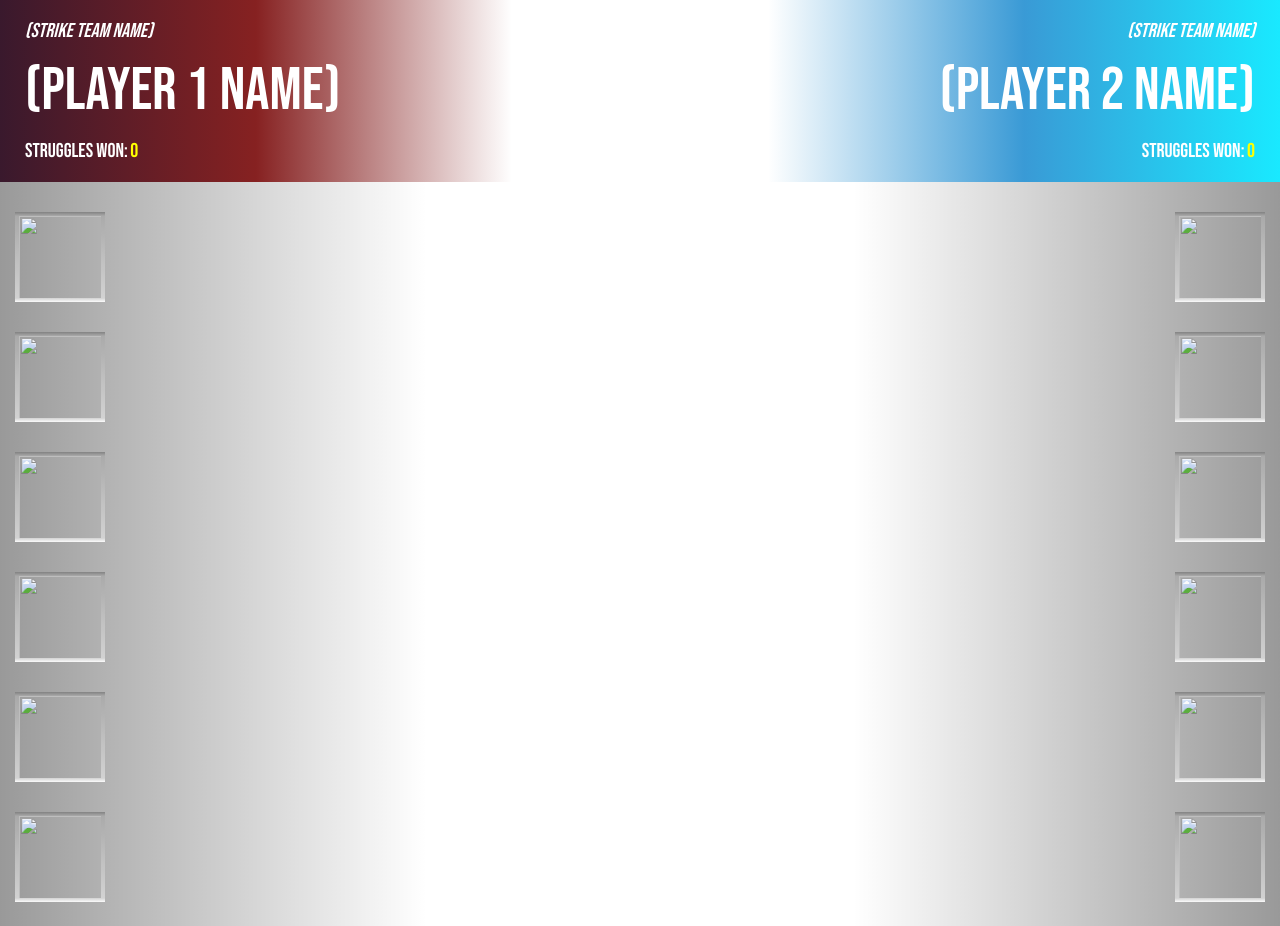
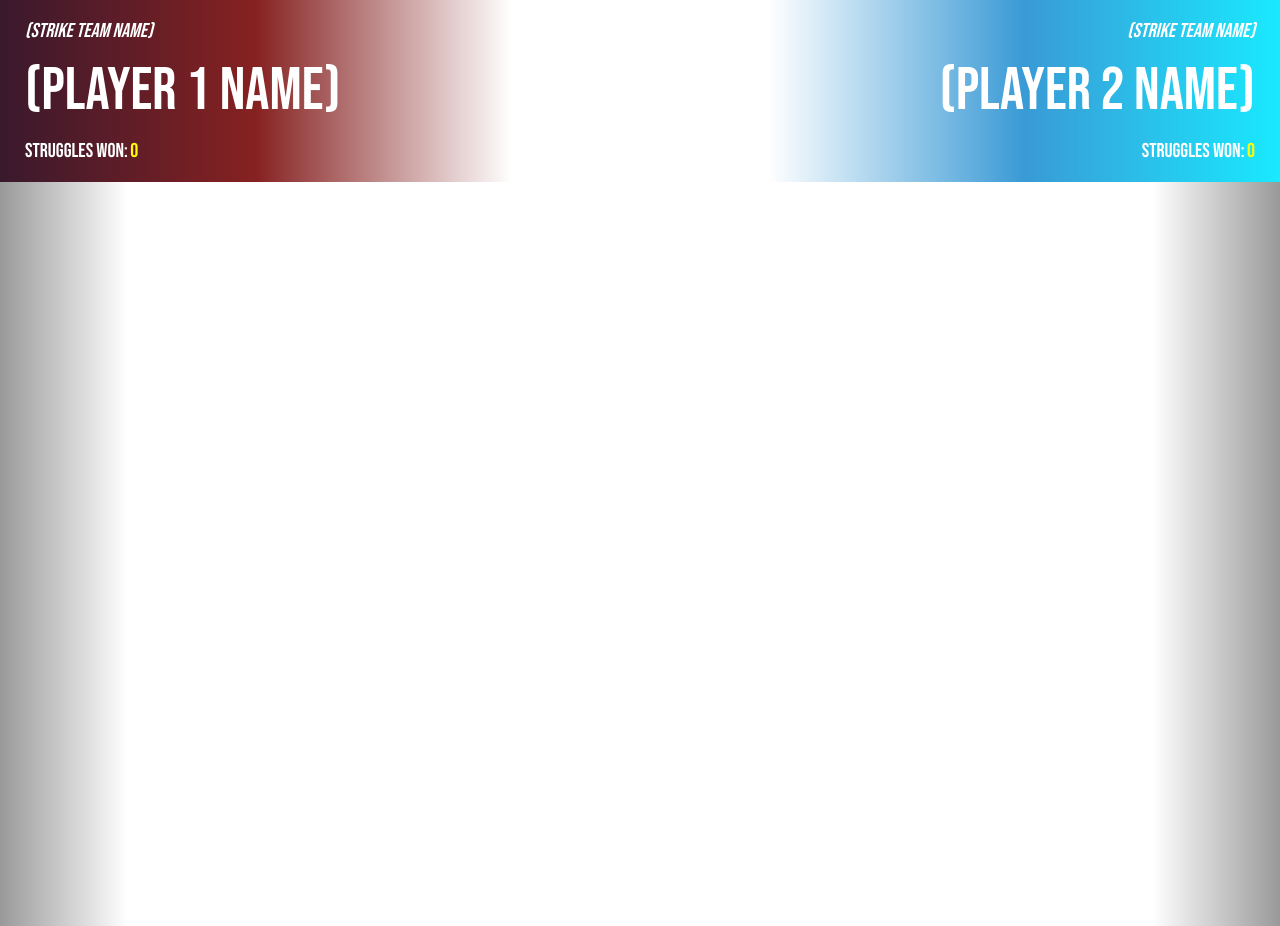
Before and after one commit to norbyyt1300/YASO, a website: page live.html in a window 1280 px wide. Drawn offline with nearby package versions, Linux system fonts and the light colour scheme; no server answers.

Commit message:
Sizes and gradient good

```diff
--- a/live.html
+++ b/live.html
@@ -53,21 +53,21 @@
         <div class="row">
             <div class="col left-gradient">
                 <div id="player1Primary1Name" class="unit-name-div"></div>
-                <img id="player1Primary1Img" class="unit-img" src="">
+                <div id="player1Primary1Img" class="unit-img-div" ></div>
                 <div id="player1Primary1Tokens" class="tokens-div"></div>
             </div>
             <div class="col">
             </div>
             <div class="col text-align-right right-gradient">
                 <div id="player2Primary1Name" class="unit-name-div"></div>
-                <img id="player2Primary1Img" class="unit-img" src="">
+                <div id="player2Primary1Img" class="unit-img-div float-right" ></div>
                 <div id="player2Primary1Tokens" class="tokens-div"></div>
             </div>
         </div>
         <div class="row">
             <div class="col left-gradient">
                 <div id="player1Secondary1Name" class="unit-name-div"></div>
-                <img id="player1Secondary1Img" class="unit-img" src="">
+                <div id="player1Secondary1Img" class="unit-img-div" ></div>
                 <div id="player1Secondary1Tokens" class="tokens-div">
                 </div>
             </div>
@@ -75,7 +75,7 @@
             </div>
             <div class="col text-align-right right-gradient">
                 <div id="player2Secondary1Name" class="unit-name-div"></div>
-                <img id="player2Secondary1Img" class="unit-img" src="">
+                <div id="player2Secondary1Img" class="unit-img-div float-right" ></div>
                 <div id="player2Secondary1Tokens" class="tokens-div">
                 </div>
             </div>
@@ -83,35 +83,35 @@
         <div class="row">
             <div class="col left-gradient">
                 <div id="player1Support1Name" class="unit-name-div"></div>
-                <img id="player1Support1Img" class="unit-img" src="">
+                <div id="player1Support1Img" class="unit-img-div" ></div>
                 <div id="player1Support1Tokens" class="tokens-div"></div>
             </div>
             <div class="col">
             </div>
             <div class="col text-align-right right-gradient">
                 <div id="player2Support1Name" class="unit-name-div"></div>
-                <img id="player2Support1Img" class="unit-img" src="">
+                <div id="player2Support1Img" class="unit-img-div float-right" ></div>
                 <div id="player2Support1Tokens" class="tokens-div"></div>
             </div>
         </div>
         <div class="row">
             <div class="col left-gradient">
                 <div id="player1Primary2Name" class="unit-name-div"></div>
-                <img id="player1Primary2Img" class="unit-img" src="">
+                <div id="player1Primary2Img" class="unit-img-div" ></div>
                 <div id="player1Primary2Tokens" class="tokens-div"></div>
             </div>
             <div class="col">
             </div>
             <div class="col text-align-right right-gradient">
                 <div id="player2Primary2Name" class="unit-name-div"></div>
-                <img id="player2Primary2Img" class="unit-img" src="">
+                <div id="player2Primary2Img" class="unit-img-div float-right" ></div>
                 <div id="player2Primary2Tokens" class="tokens-div"></div>
             </div>
         </div>
         <div class="row">
             <div class="col left-gradient">
                 <div id="player1Secondary2Name" class="unit-name-div"></div>
-                <img id="player1Secondary2Img" class="unit-img" src="">
+                <div id="player1Secondary2Img" class="unit-img-div" ></div>
                 <div id="player1Secondary2Tokens" class="tokens-div">
                 </div>
             </div>
@@ -119,7 +119,7 @@
             </div>
             <div class="col text-align-right right-gradient">
                 <div id="player2Secondary2Name" class="unit-name-div"></div>
-                <img id="player2Secondary2Img" class="unit-img" src="">
+                <div id="player2Secondary2Img" class="unit-img-div float-right" ></div>
                 <div id="player2Secondary2Tokens" class="tokens-div">
                 </div>
             </div>
@@ -127,7 +127,7 @@
         <div class="row">
             <div class="col left-gradient">
                 <div id="player1Support2Name" class="unit-name-div"></div>
-                <img id="player1Support2Img" class="unit-img" src="">
+                <div id="player1Support2Img" class="unit-img-div" ></div>
                 <div id="player1Support2Tokens" class="tokens-div"></div>
                 <br>
             </div>
@@ -135,7 +135,7 @@
             </div>
             <div class="col text-align-right right-gradient">
                 <div id="player2Support2Name" class="unit-name-div"></div>
-                <img id="player2Support2Img" class="unit-img" src="">
+                <div id="player2Support2Img" class="unit-img-div float-right" ></div>
                 <div id="player2Support2Tokens" class="tokens-div"></div>
                 <br>
             </div>
@@ -173,7 +173,7 @@
                 // Update image element
                 var targetImgElementId = targetElementId.replace("Name", "Img");
                 var imgSrcURL = getImageForUnitName(update[1]);
-                document.getElementById(targetImgElementId).src = imgSrcURL;
+                document.getElementById(targetImgElementId).style.backgroundImage = "url(" + imgSrcURL + ")";
                 // Remove dashes and update label
                 var unitName = update[1].replace(/-/g, ' ');
                 document.getElementById(targetElementId).innerText = unitName;
--- a/public/css/style-live.css
+++ b/public/css/style-live.css
@@ -47,11 +47,11 @@ body {
 }
 
 .left-gradient {
-    background: linear-gradient(90deg, rgba(0,0,0,0.40) 0%, rgba(0,0,0,0) 100%);
+    background: linear-gradient(90deg, rgba(0,0,0,0.40) 0%, rgba(0,0,0,0) 30%);
 }
 
 .right-gradient {
-    background: linear-gradient(90deg, rgba(0,0,0,0) 0%, rgba(0,0,0,0.40) 100%);
+    background: linear-gradient(90deg, rgba(0,0,0,0) 70%, rgba(0,0,0,0.40) 100%);
 }
 
 .text-align-right {
@@ -63,17 +63,12 @@ body {
     color: white;
 }
 
-.unit-img {
+.unit-img-div {
     width: 90px;
     height: 90px;
-    object-fit: none;
-    object-position: 93% 10%;
-    opacity: 0.95;
-
-
-    border-image: linear-gradient(gray, white) 30;
-    border-width: 4px;
-    border-style: solid;
+    background-image: url("");
+    background-position: 97% 2%;
+    background-size: 400px auto;
 }
 
 #cardImageModal {
```
